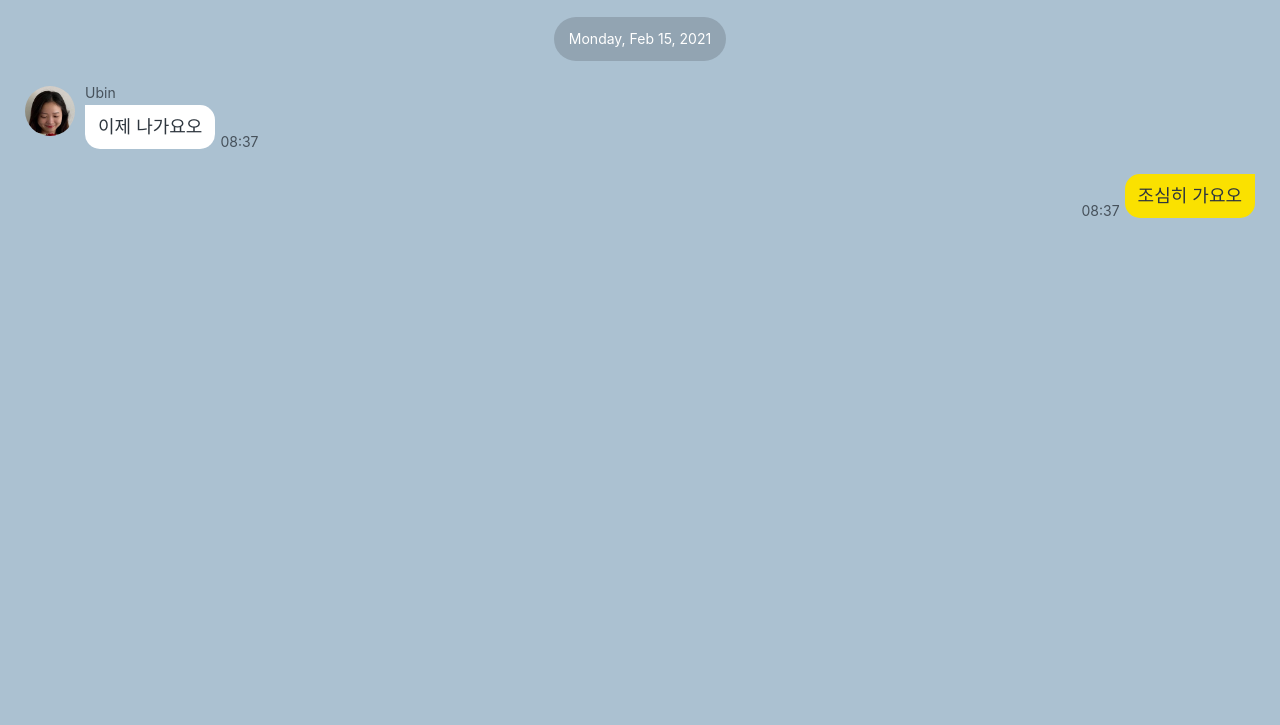
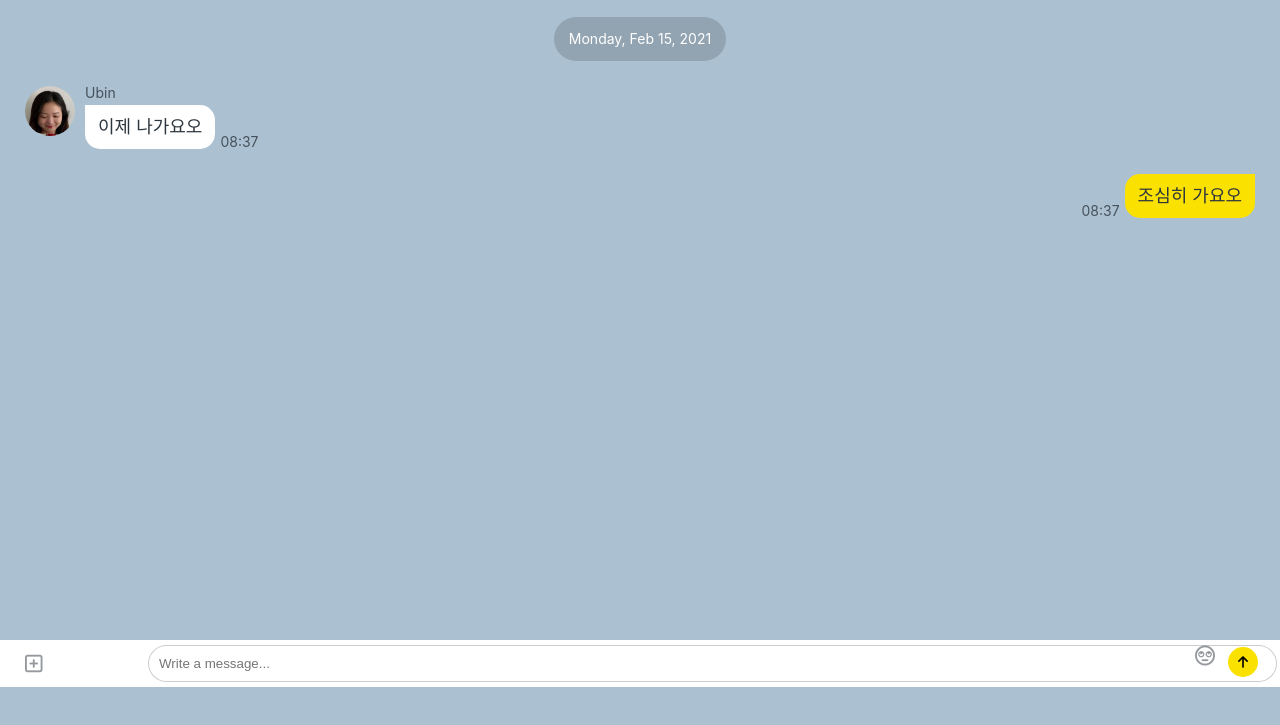
Before and after one commit to marchnineth/kokoa-clone-2021, a plain HTML site: page chat.html in a window 1280 px wide. Shown: the part 113-838 px from the top of the page. Drawn offline with Linux system fonts and the light colour scheme.

Commit message:
#6.33 cleared

```diff
--- a/chat.html
+++ b/chat.html
@@ -62,6 +62,18 @@
         </div>
     </main>
 
+    <form class="reply">
+        <div class="reply__column">
+            <i class="far fa-plus-square fa-lg"></i>
+        </div>
+        <div class="reply__column">
+            <input type="text" placeholder="Write a message..."/>
+            <i class="far fa-meh-rolling-eyes fa-lg"></i>
+            <button>
+                <i class="fas fa-arrow-up"></i>
+            </button>
+        </div>
+    </form>
 
     <script src="https://kit.fontawesome.com/bdc8e2b27e.js" crossorigin="anonymous"></script>
 </body>
--- a/css/screens/chat.css
+++ b/css/screens/chat.css
@@ -90,3 +90,64 @@
 .message-row--own .message__info {
   flex-direction: row-reverse;
 }
+
+.reply {
+  position: fixed;
+  bottom: 0;
+  width: 100%;
+  background-color: white;
+  display: flex;
+  justify-content: space-between;
+  padding: 5px 25px;
+  box-sizing: border-box;
+  align-items: center;
+}
+
+.reply .reply__column:first-child {
+  width: 10%;
+}
+
+.reply .reply__column:last-child {
+  width: 90%;
+  position: relative;
+}
+
+.reply i {
+  opacity: 0.5;
+}
+
+.reply input {
+  padding: 10px;
+  width: 100%;
+  border: var(--main-border);
+  border-radius: 20px;
+}
+
+.reply__column:last-child > i,
+.reply__column:last-child button {
+  position: absolute;
+  right: -3px;
+  top: 2px;
+}
+
+.reply__column:last-child > i {
+  right: 40px;
+  top: 10px;
+}
+
+.reply__column button {
+  background-color: var(--yellow);
+  border: none;
+  width: 30px;
+  height: 30px;
+  border-radius: 50%;
+}
+
+.reply__column button i {
+  opacity: 1;
+}
+
+.reply__column button:focus,
+.reply__column button:active {
+  outline: none;
+}
```
